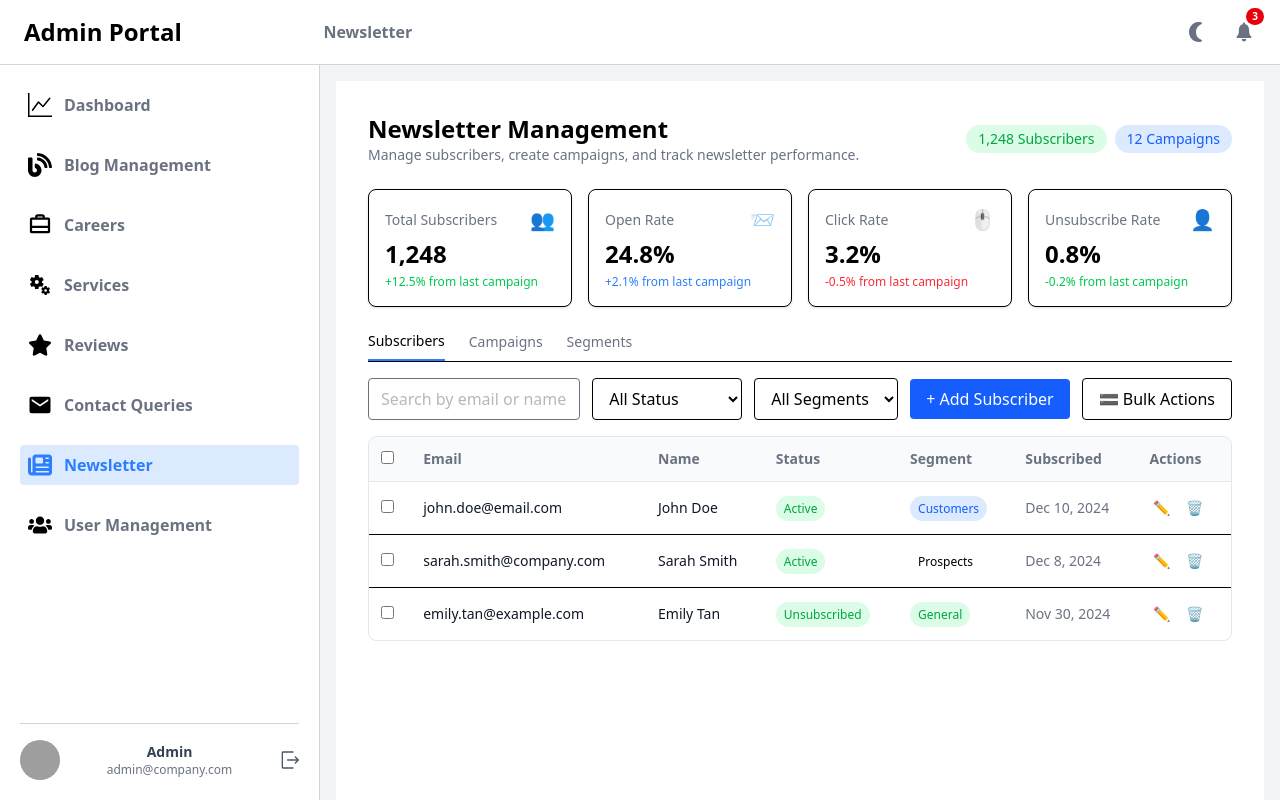
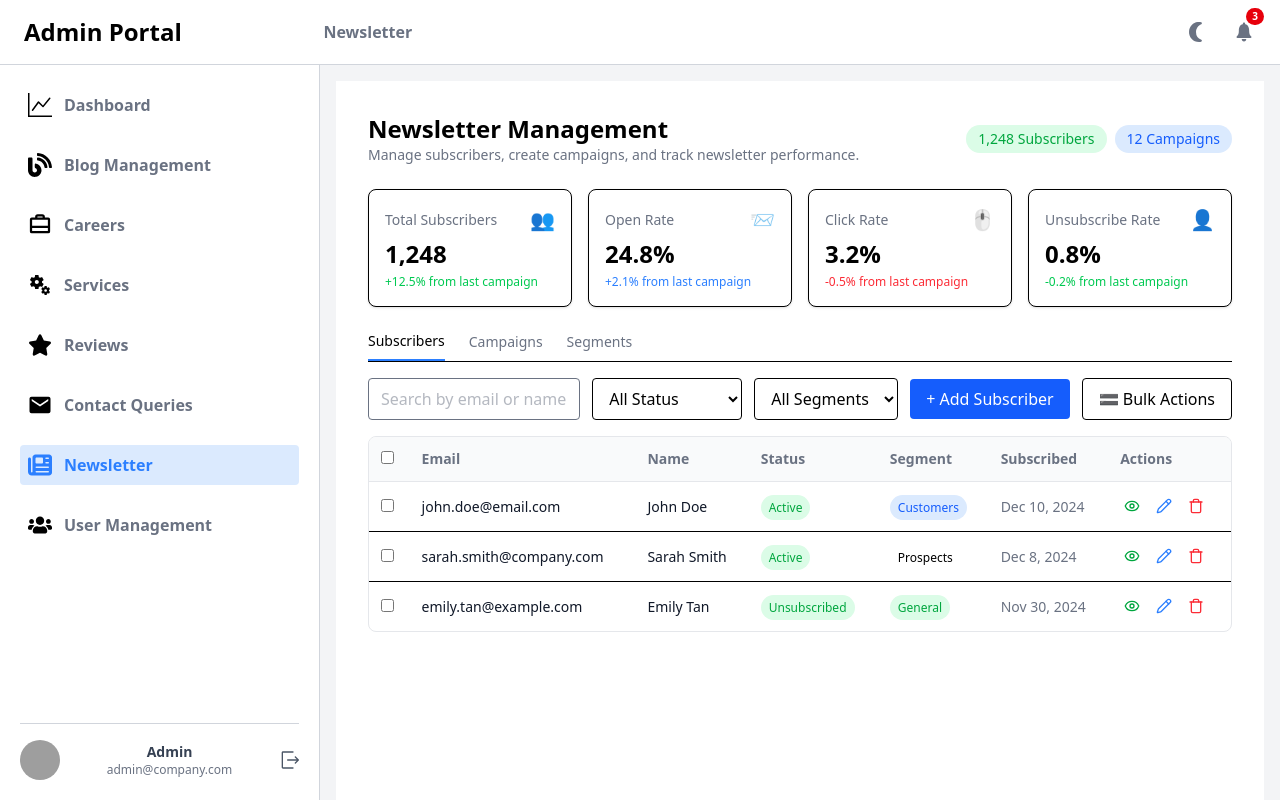
Before and after one commit to Collabority/cl-adminfrontend, a React (Vite) app: page /newsletter in a window 1280 px wide. Built offline with nearby package versions, Linux system fonts and the light colour scheme; grey boxes are pictures that could not be loaded.

Commit message:
action buttons changes

```diff
--- a/src/pages/NewsletterManagement.jsx
+++ b/src/pages/NewsletterManagement.jsx
@@ -1,4 +1,5 @@
 import React, { useState } from 'react';
+import { Eye, Pencil, Trash } from 'lucide-react';
 
 const allSubscribers = [
   {
@@ -175,8 +176,15 @@ function Row({ email, name, status, segment, date, color }) {
       </td>
       <td className="p-3 whitespace-nowrap text-gray-500 hidden lg:table-cell">{date}</td>
       <td className="p-3 whitespace-nowrap space-x-2">
-        <button className="text-blue-500 p-1 rounded hover:bg-blue-50">✏️</button>
-        <button className="text-red-500 p-1 rounded hover:bg-red-50">🗑️</button>
+        <button className="text-green-600 p-1 rounded hover:bg-green-50" title="View">
+          <Eye className="w-4 h-4" />
+        </button>
+        <button className="text-blue-500 p-1 rounded hover:bg-blue-50" title="Edit">
+          <Pencil className="w-4 h-4" />
+        </button>
+        <button className="text-red-500 p-1 rounded hover:bg-red-50" title="Delete">
+          <Trash className="w-4 h-4" />
+        </button>
       </td>
     </tr>
   );
```
